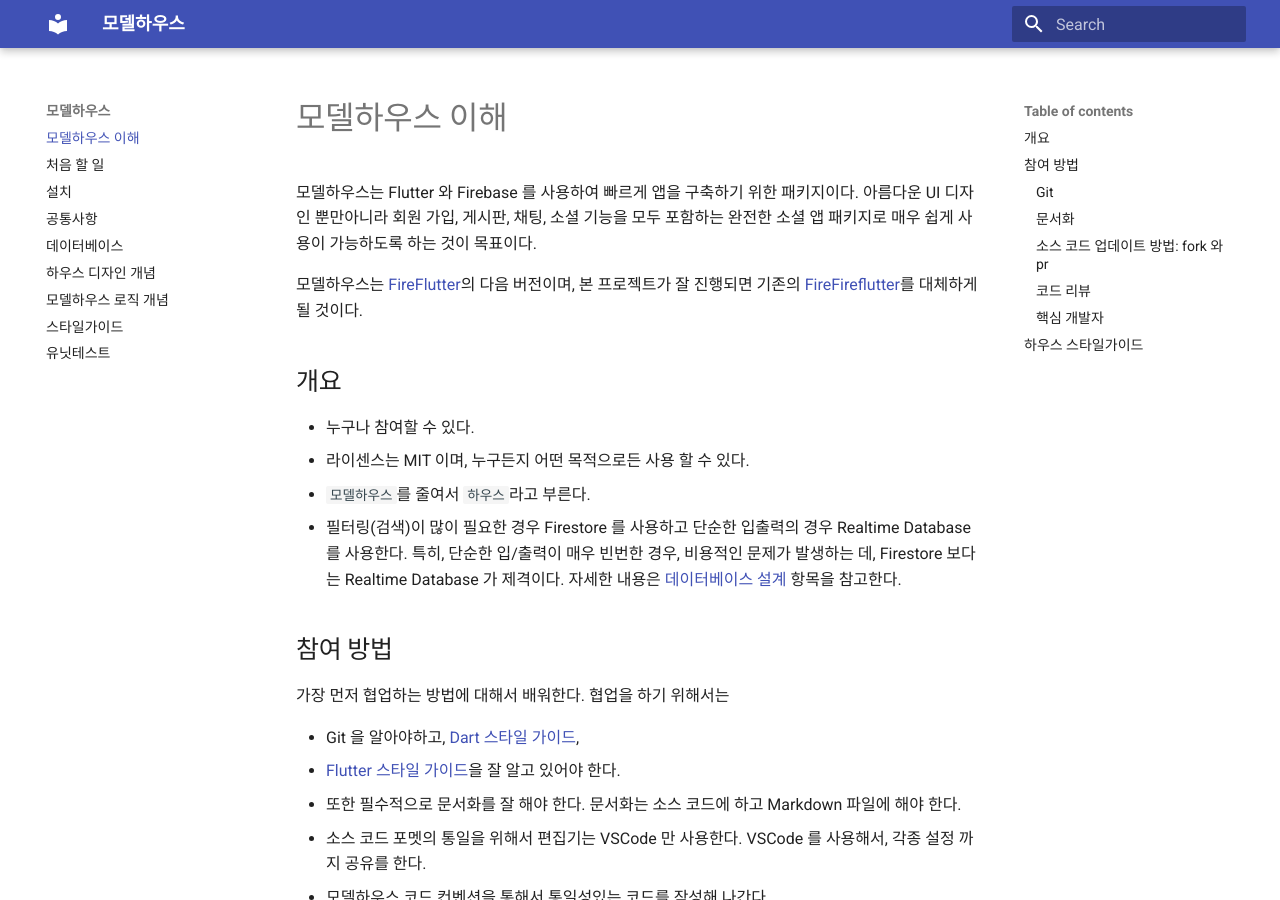
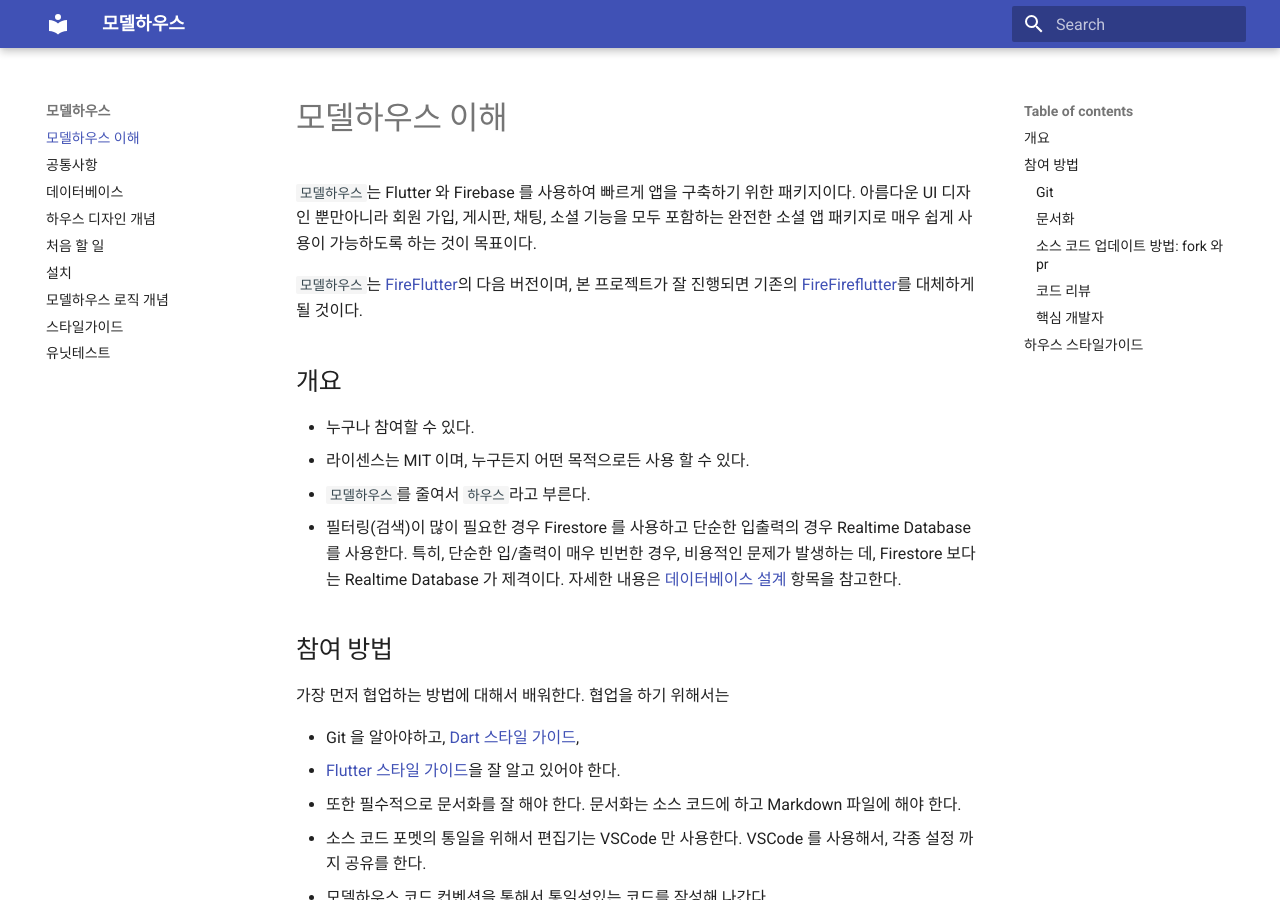
Before and after one commit to withcenterdev5/model_house, an MkDocs documentation site: the page built from docs/index.md, in a window 1280 px wide and 900 px high. Built offline with MkDocs 1.6.1 and Material for MkDocs 9.7.7, drawn with Linux system fonts in a browser that asks for light colours.

Commit message:
refactor file name

```diff
--- a/docs/000_index.md
+++ b/docs/index.md
@@ -1,8 +1,8 @@
 # 모델하우스 이해
 
-모델하우스는 Flutter 와 Firebase 를 사용하여 빠르게 앱을 구축하기 위한 패키지이다. 아름다운 UI 디자인 뿐만아니라 회원 가입, 게시판, 채팅, 소셜 기능을 모두 포함하는 완전한 소셜 앱 패키지로 매우 쉽게 사용이 가능하도록 하는 것이 목표이다.
+`모델하우스`는 Flutter 와 Firebase 를 사용하여 빠르게 앱을 구축하기 위한 패키지이다. 아름다운 UI 디자인 뿐만아니라 회원 가입, 게시판, 채팅, 소셜 기능을 모두 포함하는 완전한 소셜 앱 패키지로 매우 쉽게 사용이 가능하도록 하는 것이 목표이다.
 
-모델하우스는 [FireFlutter](https://thruthesky.github.io/fireflutter/korean/)의 다음 버전이며, 본 프로젝트가 잘 진행되면 기존의 [FireFireflutter](https://thruthesky.github.io/fireflutter/korean/)를 대체하게 될 것이다.
+`모델하우스`는 [FireFlutter](https://thruthesky.github.io/fireflutter/korean/)의 다음 버전이며, 본 프로젝트가 잘 진행되면 기존의 [FireFireflutter](https://thruthesky.github.io/fireflutter/korean/)를 대체하게 될 것이다.
 
 
 ## 개요
```
Also changed, not shown: docs/how_to_join.md (renamed from docs/100_how_to_join.md), docs/install.md (renamed from docs/200_install.md).
